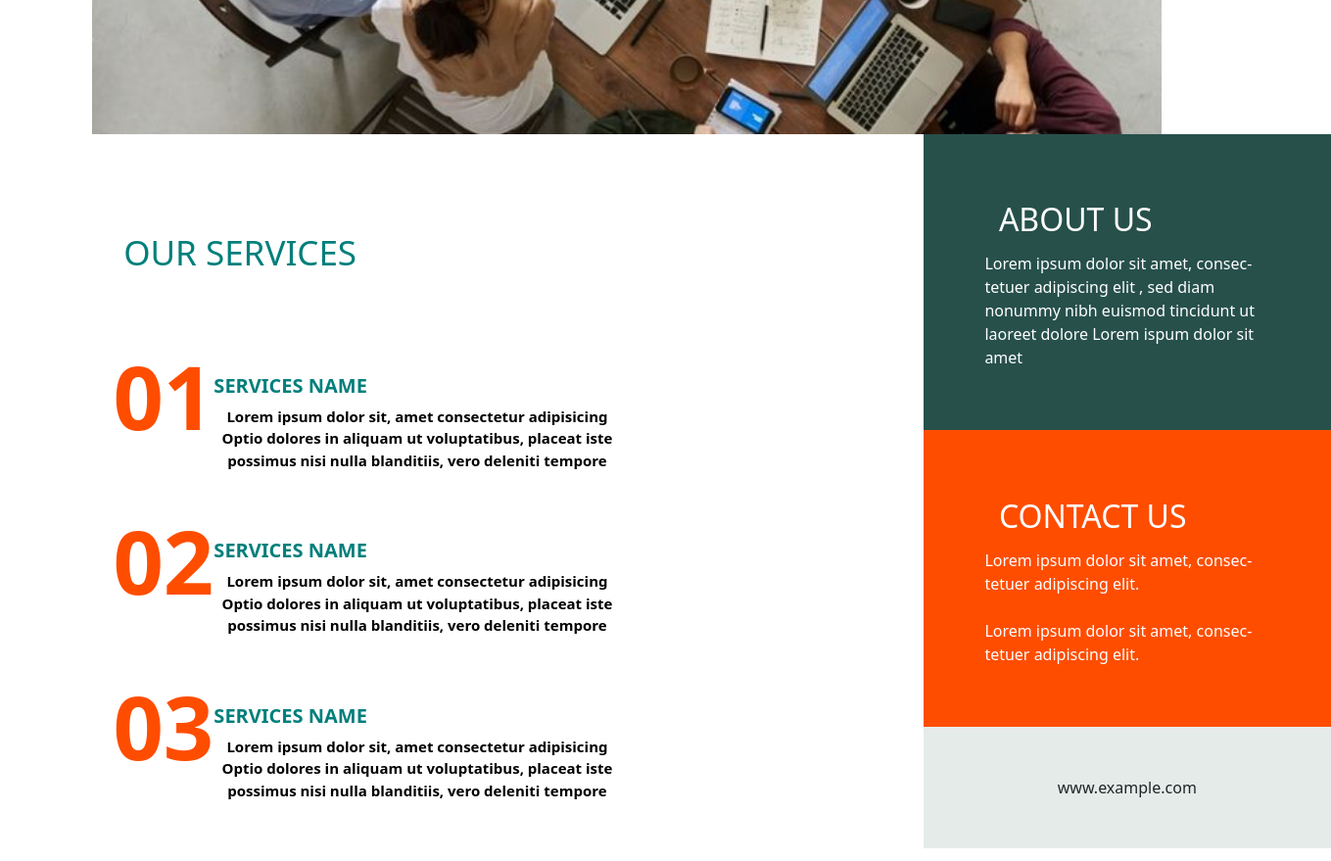
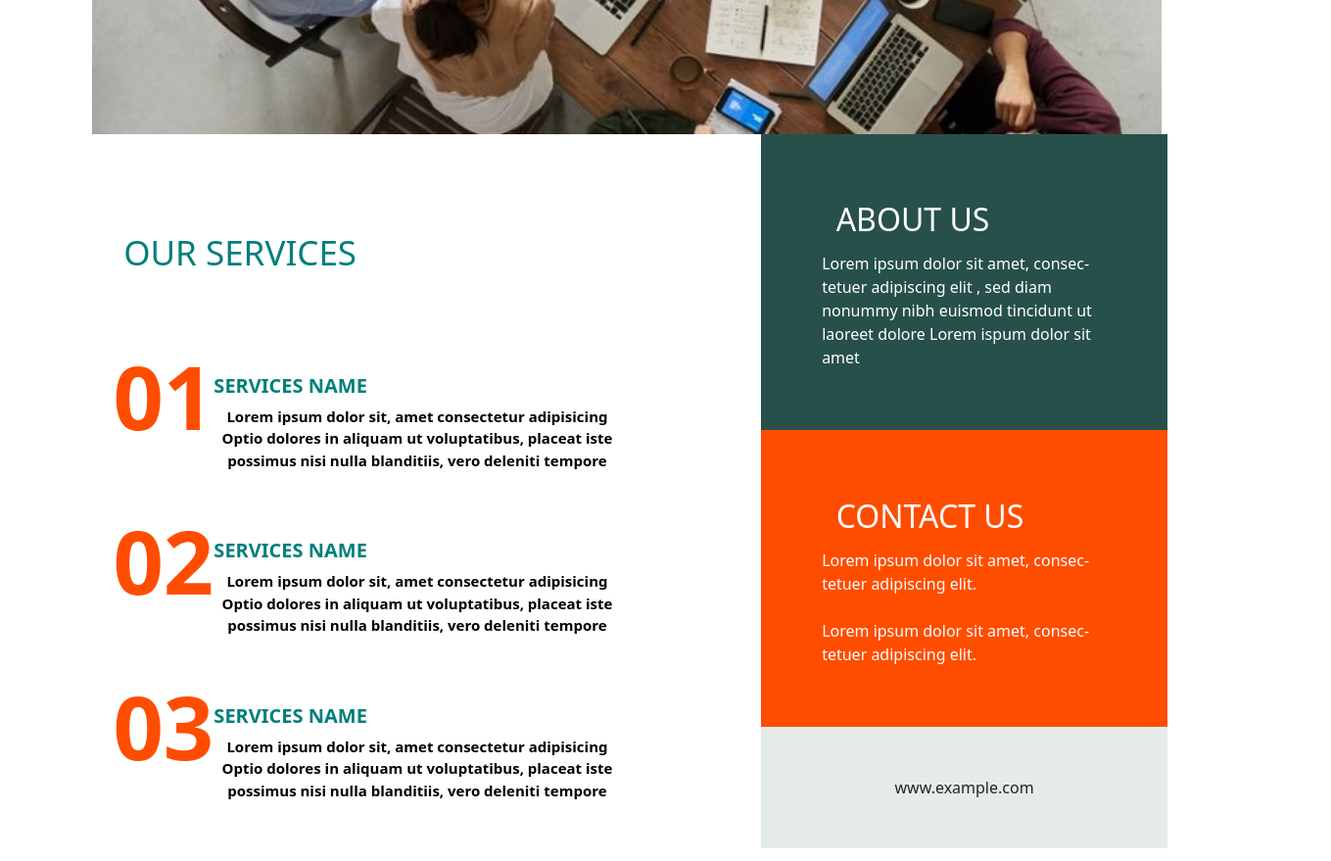
Before and after one commit to Nehalravaliya/template-2.0, a plain HTML site: page index.html in a window 1280 px wide. Shown: the part 720-1599 px from the top of the page at 98% size, 1359 px wide, since content can reach past the window. Drawn offline with nearby package versions, Linux system fonts and the light colour scheme.

Commit message:
Update style.css

```diff
--- a/style.css
+++ b/style.css
@@ -121,7 +121,7 @@ img
     width:150%;
     position: relative;
     top:-40px;
-    left:150%;
+    left:90%;
 
 
 }
```
